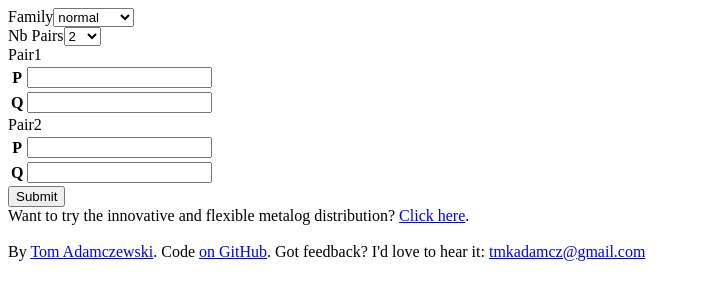
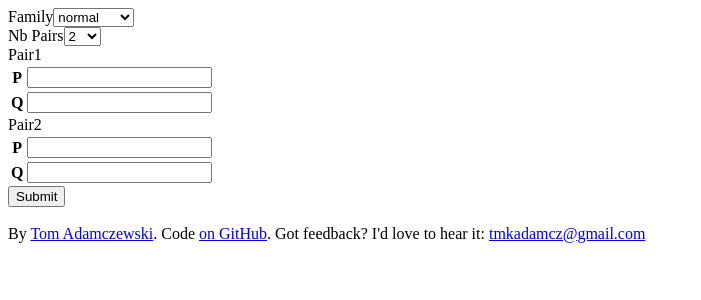
Before and after one commit to tadamcz/make-distribution, a Flask app: page / in a window 1280 px wide. Shown: the top 300 px of the page, without its empty margins (0-701 px from the left). Run offline with Flask 2, Linux system fonts and the light colour scheme.

Commit message:
no more link to R shiny metalog app

```diff
--- a/templates/index.html
+++ b/templates/index.html
@@ -47,10 +47,6 @@ display_nb_pairs()
     {%endfor%}
 </div>
 
-<div>
-	Want to try the innovative and flexible metalog distribution? <a href='https://tmkadamcz.shinyapps.io/metalog/'>Click here</a>.
-</div>
-
 <br><div>
     By <a href='https://tmkadamcz.github.io/'>Tom Adamczewski</a>.
     Code <a href='https://github.com/tmkadamcz/elicitor'>on GitHub</a>.
```
